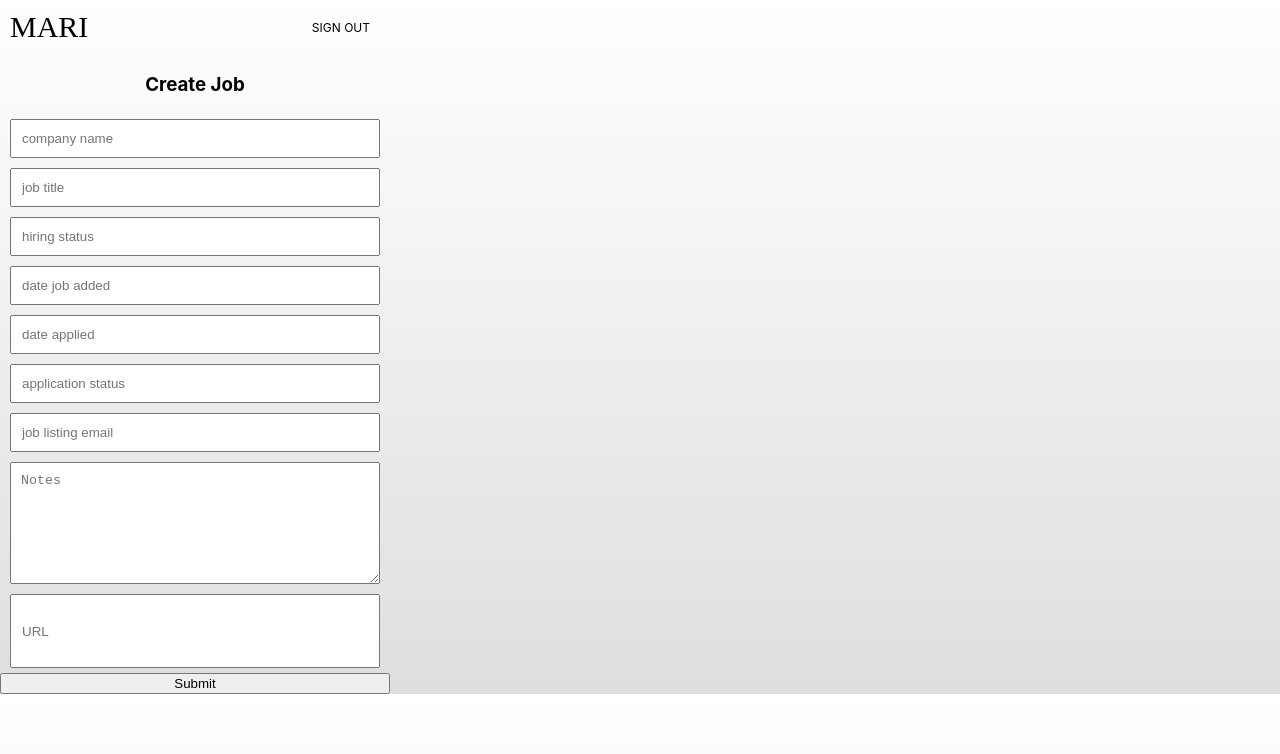
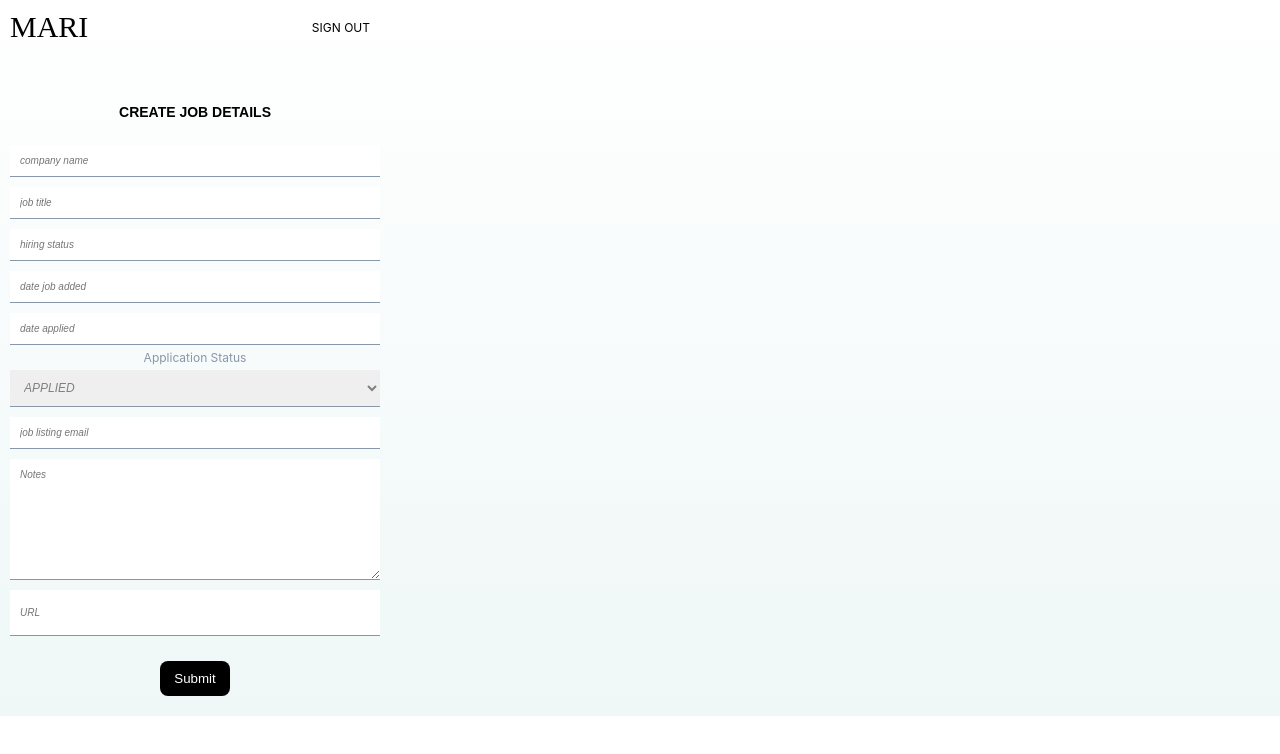
Before and after one commit to maripd/jobtracker_frontend, a React (Create React App) app in the folder client/: page /createJob in a window 1280 px wide. Shown: the top 754 px of the page. Built offline with nearby package versions, Linux system fonts and the light colour scheme.

Commit message:
updated css styles

```diff
--- a/client/src/pages/CreateJob.js
+++ b/client/src/pages/CreateJob.js
@@ -41,6 +41,11 @@ const CreateJob = () => {
     navigate(-1)
   }
 
+  const dropdownHandleClick = (e) => {
+    e.preventDefault()
+    console.log('THIS IS APPLICATION STATUS', e.target.value)
+  }
+
   const companyNameHandleChange = async (e) => {
     setCompanyName(e.target.value.toUpperCase())
     console.log(e.target.value, 'company name text')
@@ -62,10 +67,10 @@ const CreateJob = () => {
     setDateApplied(e.target.value)
     console.log(e.target.value, 'date applied text')
   }
-  const applicationStatusHandleChange = async (e) => {
-    setApplicationStatus(e.target.value.toUpperCase())
-    console.log(e.target.value, 'application status text')
-  }
+  // const applicationStatusHandleClick = async (e) => {
+  //   setApplicationStatus(e.target.value.toUpperCase())
+  //   console.log(e.target.value, 'application status text')
+  // }
   const contactEmailHandleChange = async (e) => {
     setJobListingEmail(e.target.value.toUpperCase())
     console.log(e.target.value, 'joblisting email text')
@@ -83,7 +88,7 @@ const CreateJob = () => {
   return (
     <div className="main-container">
       <form>
-        <h3>Create Job</h3>
+        <h3>CREATE JOB DETAILS</h3>
         <input
           value={currentCompanyName}
           type="text"
@@ -117,7 +122,26 @@ const CreateJob = () => {
           className="form-item"
           placeholder="date applied"
         />
-        <input
+
+        <label for="application-status" id="label">
+          Application Status
+        </label>
+        <select
+          name="application-status"
+          id="dropdown"
+          onClick={currentApplicationStatus}
+        >
+          <option value="applied">APPLIED</option>
+          <option value="phone-interview">PHONE INTERVIEW</option>
+          <option value="hiring-interview">HIRING INTERVIEW</option>
+          <option value="offer">OFFER</option>
+          <option value="rejected">REJECTED</option>
+        </select>
+
+        {/*
+//////////////////////////////////////////////////////////////////// */}
+
+        {/* <input
           value={currentApplicationStatus}
           type="text"
           onChange={(e) =>
@@ -125,7 +149,10 @@ const CreateJob = () => {
           }
           className="form-item"
           placeholder="application status"
-        />
+        /> */}
+
+        {/* ///////////////////////////////////////////////////////////////////// */}
+
         <input
           value={currentJobListingEmail}
           onChange={(e) => contactEmailHandleChange(e, 'contact email')}
@@ -149,7 +176,9 @@ const CreateJob = () => {
           id="textarea-urls"
           placeholder="URL"
         />
-        <button onClick={submitHandleClick}>Submit</button>
+        <button onClick={submitHandleClick} className="createjob-btn">
+          Submit
+        </button>
       </form>
     </div>
   )
--- a/client/src/pages/EditPage.js
+++ b/client/src/pages/EditPage.js
@@ -162,7 +162,9 @@ const EditJob = () => {
           id="textarea-urls"
           placeholder="URL"
         />
-        <button onClick={submitHandleClick}>Submit</button>
+        <button className="createjob-btn" onClick={submitHandleClick}>
+          Submit
+        </button>
       </form>
     </div>
   )
--- a/client/src/pages/JobDetails.css
+++ b/client/src/pages/JobDetails.css
@@ -111,25 +111,28 @@ span {
   font-size: 10px;
 }
 .popup-box {
-  background-color: #CAD5DC;
+  background-color: #ebeced;
   border: 1px solid rgb(181, 179, 179);
   position: absolute;
   z-index: 20;
   border-radius: 5px;
   top: 200px;
-  width: 380px;
+  left: 80px;
+  width: 200px;
   padding: 12px;
-  opacity: .8;
   height: 129px;
 }
 
 .popup-text {
   text-align: center;
+  font-family: sans-serif;
+  font-size: 13px;
 }
 
 .x-close {
   text-align: right;
   margin: auto auto;
+  font-family: sans-serif;
 }
 
 .removebtn {
@@ -138,7 +141,9 @@ span {
  margin:5px auto;
  width: 40px;
  padding: 3px;
- background-color: #b3c3cb;
+ background-color: #272828;
+ color: rgb(232, 229, 229);
+ font-size: 9px;
 }
 
 
@@ -177,8 +182,10 @@ html {
 }
 
 .appstatus {
-
+  padding: 2px;
   font-size: 11px;
+  width: 95%;
+  text-align: center;
 }
 
 .reminder-item {
@@ -253,7 +260,8 @@ html {
   margin: auto -11px auto 5px;
   border-bottom: 1px solid #8897a9;
   font-size: 10px;
-  padding: 0;
-  font-family: serif;
+  padding: 3px 0;
+  height: 15px;
   background-color: #8897a900;
+  font-family: sans-serif;
 }
--- a/client/src/pages/JobDetails.js
+++ b/client/src/pages/JobDetails.js
@@ -7,16 +7,20 @@ import { useParams } from 'react-router-dom'
 import { useNavigate } from 'react-router-dom'
 import deleteImg from './material-symbols_delete-outline.svg'
 import editImg from './material-symbols_edit.svg'
+import ReminderItem from '../components/ReminderItem.js'
 
 const JobDetails = (props) => {
   const navigate = useNavigate()
   let { id } = useParams()
+  const [currentJobData, setJobData] = useState([])
   const [currentData, setData] = useState([])
   const [currentDisplay, setDisplay] = useState(false)
   const [currentReminderText, setReminderText] = useState('')
   const [currentAllReminders, setAllReminders] = useState([])
+  const [currentReminders, setReminders] = useState([])
+  console.log('THIS IS CURRENT REMINDERS', currentReminders)
+  console.log(`This is JOBID`, id)
 
-  console.log(`This is JOBID`, id)
   useEffect(() => {
     const getJobData = async () => {
       if (id !== undefined) {
@@ -28,7 +32,6 @@ const JobDetails = (props) => {
     getJobData()
   }, [])
 
-  useEffect(() => {
   const getAllRemindersByJobId = async () => {
     const response = await axios.get(
       `http://localhost:3001/getallreminders-job/${id}`
@@ -39,6 +42,8 @@ const JobDetails = (props) => {
     )
     setAllReminders(response.data.allReminders)
   }
+
+  useEffect(() => {
     getAllRemindersByJobId()
   }, [currentReminderText])
 
@@ -74,13 +79,13 @@ const JobDetails = (props) => {
   }
 
   const addReminderHandleClick = async (e) => {
+    e.preventDefault()
     const response = await axios.post('http://localhost:3001/createreminder', {
       jobId: id,
       reminderText: currentReminderText,
       isComplete: false
     })
-    console.log('THIS IS RESPONSE DATA REMINDER', response.data)
-    setReminderText('')
+    e.target.value = ''
   }
 
   const inputHandleChange = (e) => {
@@ -95,13 +100,13 @@ const JobDetails = (props) => {
           <section>
             <div className={`popup-box ${panelDisplay}`}>
               <p onClick={xHandleClick} className="x-close">
-                X
+                x
               </p>
               <p className="popup-text">
                 Are you sure you want to remove this item?
               </p>
               <p className="removebtn" onClick={realDeleteHandleClick}>
-                Delete
+                DELETE
               </p>
             </div>
             <div className="editdelete-btns">
@@ -135,11 +140,19 @@ const JobDetails = (props) => {
                   <ul className="reminderitem-container">
                     {currentAllReminders.map((reminderItem) => {
                       console.log(reminderItem)
+                      if (reminderItem.isComplete === true) {
+                        return <></>
+                      }
+
                       return (
-                        <li className="reminder-item">
-                          <div className="circlebtn-map"></div>
-                          {reminderItem.reminderText}
-                        </li>
+                        <ReminderItem
+                          remindText={reminderItem.reminderText}
+                          id={reminderItem._id}
+                          jobId={reminderItem.jobId}
+                          completed={() => {
+                            getAllRemindersByJobId()
+                          }}
+                        />
                       )
                     })}
                   </ul>
--- a/client/src/pages/createjob.css
+++ b/client/src/pages/createjob.css
@@ -5,11 +5,20 @@ form {
 }
 
 h3 {
+  margin: 50px auto 20px auto;
   text-align: center;
+  font-family: sans-serif;
+  font-size: 14px;
 }
 .form-item {
   padding: 10px;
   margin: 5px 10px;
+  border: none;
+  border-bottom: 1px solid #8897A9;
+  font-family: sans-serif;
+  font-style: italic;
+  font-size: 10px;
+  color: #8897A9;
 }
 
 header {
@@ -18,8 +27,42 @@ header {
 
 #textarea-reminder, #textarea-notes {
   height: 100px;
+  color:#8897A9;
 }
 
 #textarea-urls {
-  height: 50px;
+  height: 25px;
+  color: #8897A9;
 }
+
+ html {
+  background-image: linear-gradient(to top, #eff7f7, white);
+}
+
+.createjob-btn {
+  font-family: sans-serif;
+  padding: 10px;
+  color: #ffffff;
+  border: none;
+  background-color: black;
+  width: 70px;
+  border-radius: 8px;
+  margin: 20px auto;
+}
+
+#label {
+  font-size: 12px;
+  color: #8897A9;
+  text-align: center;
+}
+
+#dropdown {
+  margin: 5px 10px;
+  padding: 10px;
+  color: gray;
+  border: none;
+  border-bottom: 1px solid #8897A9;
+  font-family: sans-serif;
+  font-style: italic;
+  font-size: 12px;
+}
--- a/client/src/pages/editjob.css
+++ b/client/src/pages/editjob.css
@@ -0,0 +1,6 @@
+.createjob-btn {
+  font-family: sans-serif;
+  padding: 10px;
+  color: white;
+  border: none;
+}
```
Lines whose indentation alone changed are shown as unchanged.
